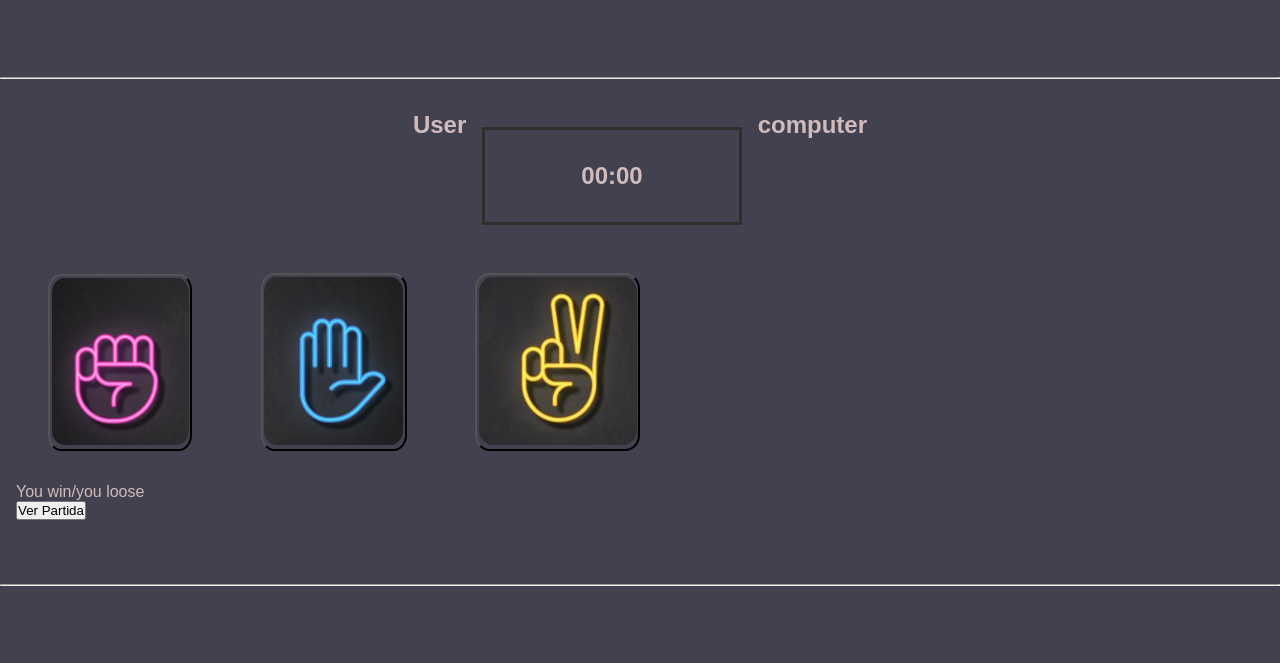
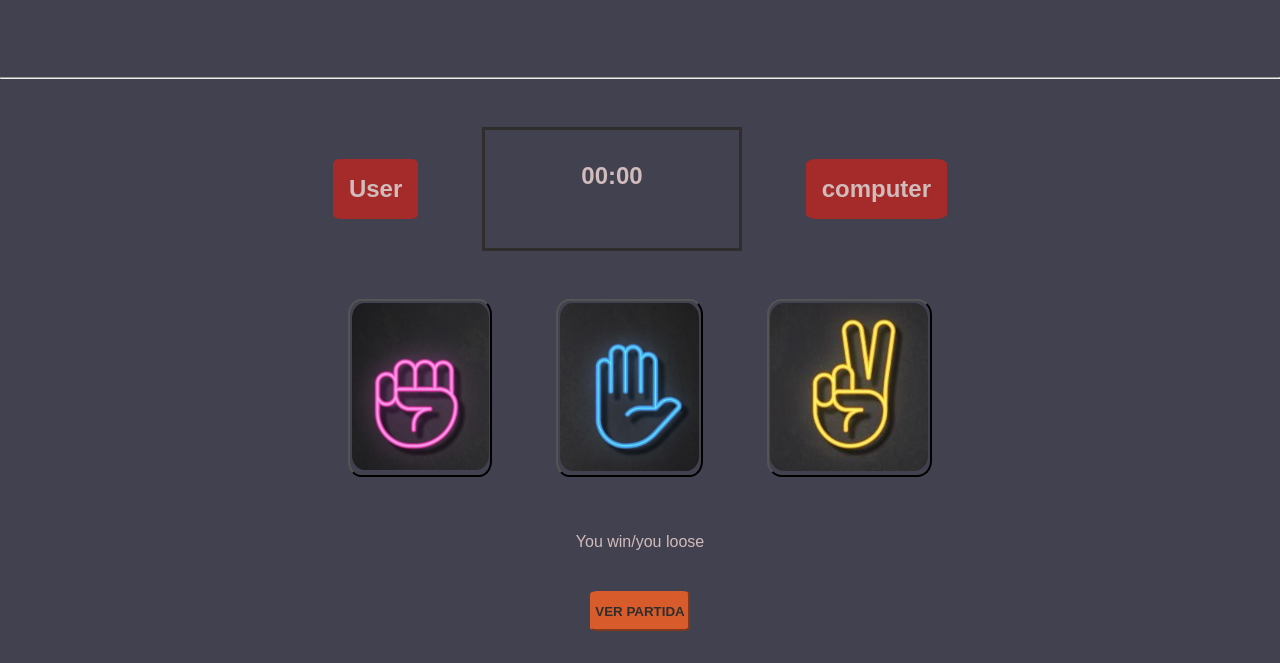
Before and after one commit to fernandagiannini/RockPaperScissors, a plain HTML site: page pages/game.html in a window 1280 px wide. Shown: the part 120-783 px from the top of the page. Drawn offline with Linux system fonts and the light colour scheme.

Commit message:
modificaciones de estilo

```diff
--- a/styles/styles.css
+++ b/styles/styles.css
@@ -3,6 +3,7 @@
     padding: 0;
     margin: 0;
 }
+
 
 body {
     background: rgb(66, 65, 80);
@@ -19,7 +20,7 @@ header {
     text-align: center;
 }
 
-.buttonSection {
+.buttons_Section {
     display: flex;
     flex-direction: row;
     justify-content: center;
@@ -60,19 +61,22 @@ img {
 }
 
 .scoreSection {
+    /*cuadrito donde se ven los puntos*/
     display: flex;
     flex-direction: row;
     justify-content: center;
 }
 
-.userName {
+.userName_Div {
+    /*cuadrito donde dice el nombre del usuario*/
     margin: 3rem;
     padding: 1rem;
     border-radius: 8%;
     background-color: brown;
 }
 
-.computer {
+.computer_Div {
+    /*cuadrito donde dice Computer*/
     margin: 3rem;
     padding: 1rem;
     border-radius: 8%;
@@ -80,6 +84,35 @@ img {
 }
 
 
+
+.bottomMessage_Section{
+    margin: 1.5rem;
+    display: flex;
+    flex-direction: row;
+    justify-content: center;
+}
+
+.seeGameButton_Section {
+    display: flex;
+    flex-direction: row;
+    justify-content: center;
+}
+
+.seeGame_Button {
+    /*boton Ver Partida*/
+    color: rgb(48, 45, 45);
+    width: 100px;
+    height: 40px;
+    margin: 1rem;
+    border-radius: 8%;
+    background-color: rgb(216, 92, 43);
+    border-color: rgb(216, 92, 43);
+    font-weight: bold;
+    text-transform: uppercase;
+}
+
+
+
 footer {
     padding: 5rem 1rem;
     text-align: center;
```
